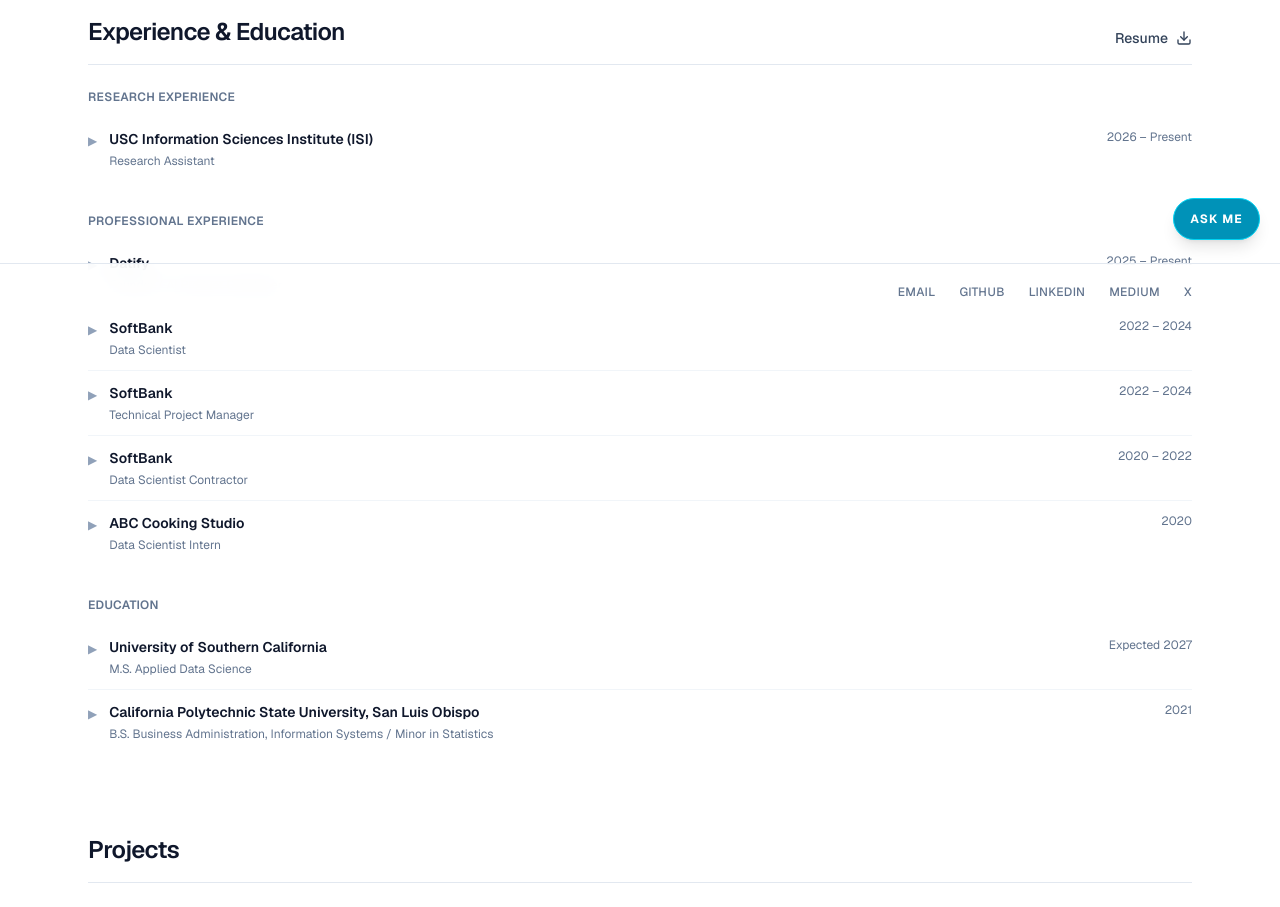
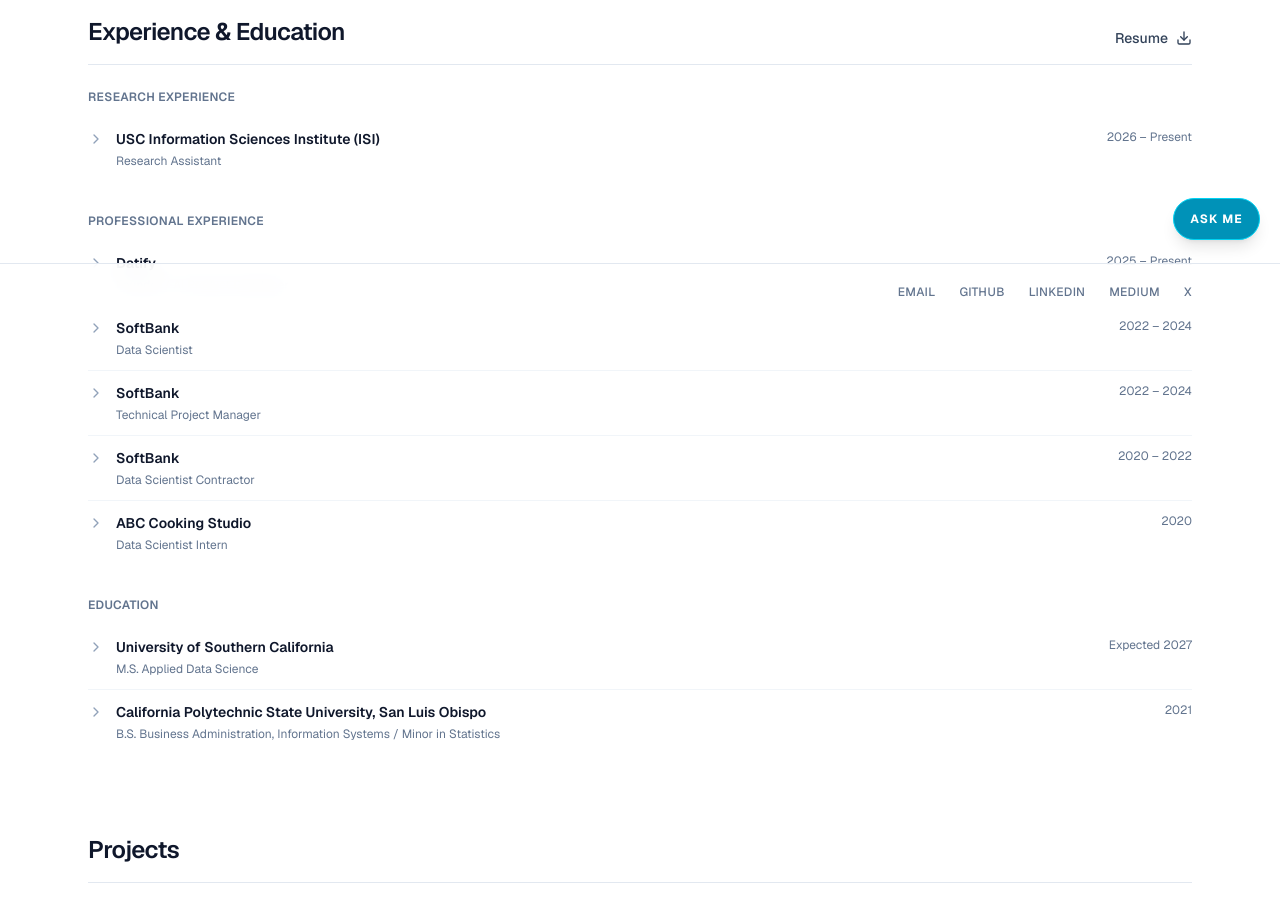
Before and after one commit to shuseiyokoi/portfolio, a Next.js app: page / in a window 1280 px wide. Shown: the part 480-1387 px from the top of the page. Built offline with nearby package versions, Linux system fonts and the light colour scheme.

Commit message:
fix minors

```diff
--- a/app/page.tsx
+++ b/app/page.tsx
@@ -3,7 +3,7 @@
 import { useState } from "react";
 import Image from "next/image";
 import Link from "next/link";
-import { Download } from "lucide-react";
+import { Download, ChevronRight } from "lucide-react";
 import ReactMarkdown from "react-markdown";
 import remarkGfm from "remark-gfm";
 
@@ -187,7 +187,7 @@
             Shusei Yokoi
           </Link>
 
-          <div className="flex gap-8 text-xs font-medium tracking-wide uppercase text-slate-500">
+          <div className="hidden sm:flex gap-8 text-xs font-medium tracking-wide uppercase text-slate-500">
             <Link
               href="#philosophy"
               className="hover:text-slate-900 transition-colors"
@@ -295,9 +295,11 @@
                   <summary className="cursor-pointer list-none">
                     <div className="grid md:grid-cols-12 gap-4 items-start">
                       <div className="md:col-span-8 flex items-start gap-3">
-                        <span className="mt-1 text-slate-400 text-xs transition-transform group-open:rotate-90">
-                          ▶
-                        </span>
+                        <ChevronRight
+                          size={16}
+                          strokeWidth={2}
+                          className="mt-0.5 shrink-0 text-slate-400 transition-transform duration-200 group-open:rotate-90"
+                        />
 
                         <div>
                           <p className="text-sm font-semibold text-slate-900">
@@ -352,9 +354,11 @@
                   <summary className="cursor-pointer list-none">
                     <div className="grid md:grid-cols-12 gap-4 items-start">
                       <div className="md:col-span-8 flex items-start gap-3">
-                        <span className="mt-1 text-slate-400 text-xs transition-transform group-open:rotate-90">
-                          ▶
-                        </span>
+                        <ChevronRight
+                          size={16}
+                          strokeWidth={2}
+                          className="mt-0.5 shrink-0 text-slate-400 transition-transform duration-200 group-open:rotate-90"
+                        />
 
                         <div>
                           <p className="text-sm font-semibold text-slate-900">
@@ -401,9 +405,11 @@
                   <summary className="cursor-pointer list-none">
                     <div className="grid md:grid-cols-12 gap-4 items-start">
                       <div className="md:col-span-8 flex items-start gap-3">
-                        <span className="mt-1 text-slate-400 text-xs transition-transform group-open:rotate-90">
-                          ▶
-                        </span>
+                        <ChevronRight
+                          size={16}
+                          strokeWidth={2}
+                          className="mt-0.5 shrink-0 text-slate-400 transition-transform duration-200 group-open:rotate-90"
+                        />
 
                         <div>
                           <p className="text-sm font-semibold text-slate-900">
@@ -476,9 +482,11 @@
                   <summary className="cursor-pointer list-none">
                     <div className="grid md:grid-cols-12 gap-4 items-start">
                       <div className="md:col-span-8 flex items-start gap-3">
-                        <span className="mt-1 text-slate-400 text-xs transition-transform group-open:rotate-90">
-                          ▶
-                        </span>
+                        <ChevronRight
+                          size={16}
+                          strokeWidth={2}
+                          className="mt-0.5 shrink-0 text-slate-400 transition-transform duration-200 group-open:rotate-90"
+                        />
 
                         <div>
                           <p className="text-sm font-semibold text-slate-900">
@@ -523,9 +531,11 @@
                   <summary className="cursor-pointer list-none">
                     <div className="grid md:grid-cols-12 gap-4 items-start">
                       <div className="md:col-span-8 flex items-start gap-3">
-                        <span className="mt-1 text-slate-400 text-xs transition-transform group-open:rotate-90">
-                          ▶
-                        </span>
+                        <ChevronRight
+                          size={16}
+                          strokeWidth={2}
+                          className="mt-0.5 shrink-0 text-slate-400 transition-transform duration-200 group-open:rotate-90"
+                        />
 
                         <div>
                           <p className="text-sm font-semibold text-slate-900">
@@ -596,9 +606,11 @@
                   <summary className="cursor-pointer list-none">
                     <div className="grid md:grid-cols-12 gap-4 items-start">
                       <div className="md:col-span-8 flex items-start gap-3">
-                        <span className="mt-1 text-slate-400 text-xs transition-transform group-open:rotate-90">
-                          ▶
-                        </span>
+                        <ChevronRight
+                          size={16}
+                          strokeWidth={2}
+                          className="mt-0.5 shrink-0 text-slate-400 transition-transform duration-200 group-open:rotate-90"
+                        />
 
                         <div>
                           <p className="text-sm font-semibold text-slate-900">
@@ -652,9 +664,11 @@
                   <summary className="cursor-pointer list-none">
                     <div className="grid md:grid-cols-12 gap-4 items-start">
                       <div className="md:col-span-8 flex items-start gap-3">
-                        <span className="mt-1 text-slate-400 text-xs transition-transform group-open:rotate-90">
-                          ▶
-                        </span>
+                        <ChevronRight
+                          size={16}
+                          strokeWidth={2}
+                          className="mt-0.5 shrink-0 text-slate-400 transition-transform duration-200 group-open:rotate-90"
+                        />
 
                         <div>
                           <p className="text-sm font-semibold text-slate-900">
@@ -684,9 +698,11 @@
                   <summary className="cursor-pointer list-none">
                     <div className="grid md:grid-cols-12 gap-4 items-start">
                       <div className="md:col-span-8 flex items-start gap-3">
-                        <span className="mt-1 text-slate-400 text-xs transition-transform group-open:rotate-90">
-                          ▶
-                        </span>
+                        <ChevronRight
+                          size={16}
+                          strokeWidth={2}
+                          className="mt-0.5 shrink-0 text-slate-400 transition-transform duration-200 group-open:rotate-90"
+                        />
 
                         <div>
                           <p className="text-sm font-semibold text-slate-900">
@@ -797,12 +813,12 @@
       </main >
 
       <footer className="fixed bottom-0 left-0 right-0 z-50 bg-white/90 backdrop-blur-md border-t border-slate-200">
-        <div className="max-w-6xl mx-auto px-6 h-14 flex items-center justify-between">
+        <div className="max-w-6xl mx-auto px-4 sm:px-6 h-14 flex items-center justify-center sm:justify-between">
           <p className="text-xs text-slate-400">
             {/* Made by Shusei Yokoi */}
           </p>
 
-          <div className="flex items-center gap-6 text-xs font-medium tracking-wide uppercase text-slate-500">
+          <div className="flex items-center gap-3 sm:gap-6 text-[10px] sm:text-xs font-medium tracking-wide uppercase text-slate-500">
             <a
               href="mailto:shuseiyokoi@gmail.com"
               className="hover:text-slate-900 transition-colors"
@@ -828,9 +844,9 @@
       </footer>
 
       {/* Ask Me Chat Popup */}
-      <div className="fixed bottom-20 right-5 z-[100]">
+      <div className="fixed bottom-20 right-4 sm:right-5 z-[100]">
         {isChatOpen && (
-          <div className="mb-3 w-[360px] h-[540px] sm:w-[400px] sm:h-[600px] max-w-[calc(100vw-2rem)] max-h-[calc(100vh-8rem)] bg-white border border-slate-200 shadow-xl rounded-xl overflow-hidden flex flex-col">
+          <div className="mb-3 w-[calc(100vw-2rem)] h-[70vh] sm:w-[400px] sm:h-[600px] max-h-[calc(100vh-8rem)] bg-white border border-slate-200 shadow-xl rounded-xl overflow-hidden flex flex-col">
             <div className="h-12 px-4 flex items-center justify-between bg-white border-b border-slate-200">
               <div>
                 <p className="text-sm font-semibold text-slate-900">Ask Me</p>
```
